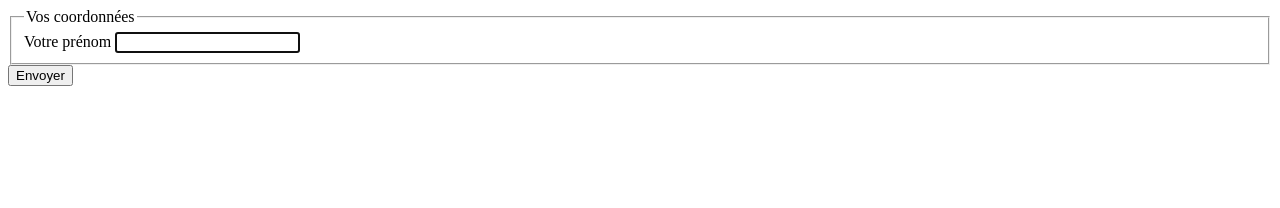
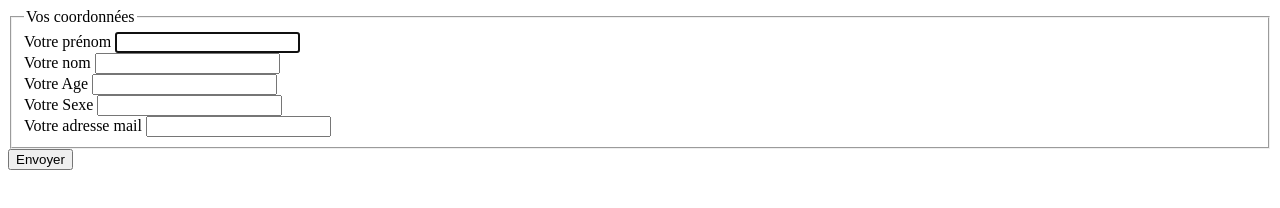
Before and after one commit to Fabian59II/ProjetFormulaire, a plain HTML site: page index.html in a window 1280 px wide. Drawn offline with Linux system fonts and the light colour scheme.

Commit message:
ajout nom age sexe email

```diff
--- a/index.html
+++ b/index.html
@@ -12,7 +12,16 @@
             <fieldset>
             <legend>Vos coordonnées</legend>
             <label for="Prénom">Votre prénom</label>
-            <input type="text" name="Prénom" id="Prénom" autofocus required>
+            <input type="text" name="Prénom" id="Prénom" autofocus required> <br>
+            <label for="Nom">Votre nom</label>
+            <input type="text" name="Nom" id="Nom" autofocus required> <br>
+            <label for="Age">Votre Age</label>
+            <input type="text" name="Age" id="Age" autofocus required> <br>
+            <label for="Sexe">Votre Sexe</label>
+            <input type="text" name="Sexe" id="Sexe" autofocus required> <br>
+            <label for="Adresse mail">Votre adresse mail</label>
+            <input type="text" name="Adresse mail" id="adresse mail" autofocus required> <br>
+
             </fieldset>
             <input type="submit" value="Envoyer">
         </form>
```
